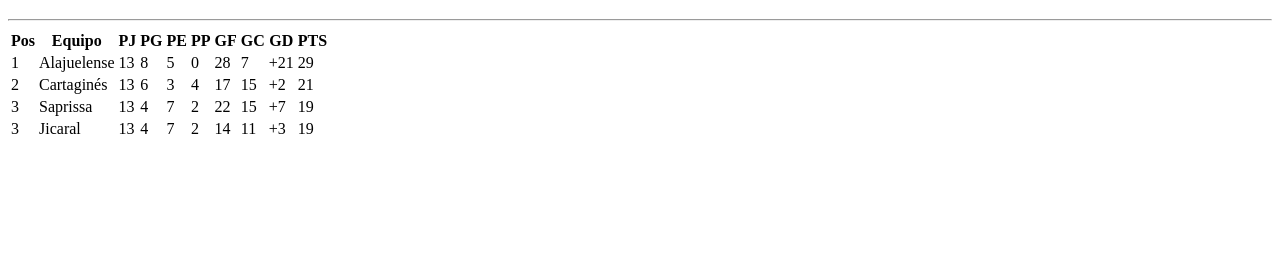
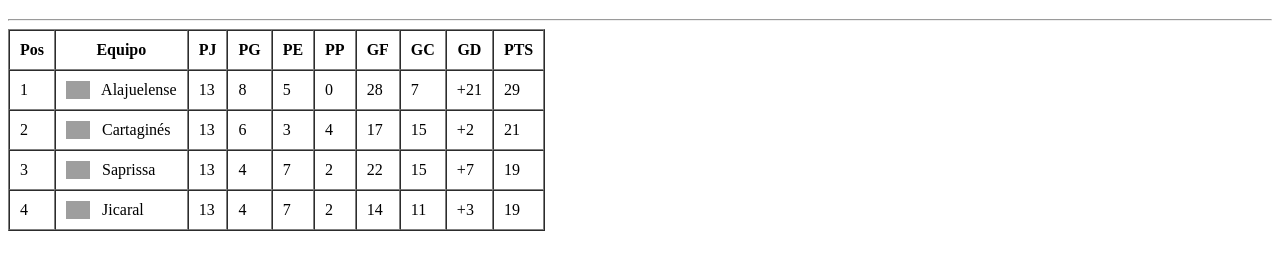
Before and after one commit to Anthony25795/clase03html, a plain HTML site: page index.html in a window 1280 px wide. Shown: the part 61-330 px from the top of the page. Drawn offline with Linux system fonts and the light colour scheme; grey boxes are pictures that could not be loaded.

Commit message:
Se agregan escudos de los equipos y estilo a la tabla

```diff
--- a/index.html
+++ b/index.html
@@ -4,12 +4,13 @@
     <meta charset="UTF-8">
     <meta http-equiv="X-UA-Compatible" content="IE=edge">
     <meta name="viewport" content="width=device-width, initial-scale=1.0">
+    <link href="style.css" rel="stylesheet">
     <title>Clase03</title>
 </head>
 <body>
     <h1>Tablas</h1>
     <hr/>
-    <table>
+    <table border="1" cellspacing="0" cellpadding="10">
 <thead>
 
     <!--<th>Table heading</th>-->
@@ -29,7 +30,7 @@
 
 <tr>
     <td>1</td>
-    <td>Alajuelense</td>
+    <td> <img style="margin: -4px 8px -4px 0; max-width: 24px; max-height: 24px;" src="https://www.unafut.com/images/equipos/alajuelense.png" alt="Liga"> Alajuelense</td>
     <td>13</td>
     <td>8</td>
     <td>5</td>
@@ -42,7 +43,7 @@
 
 <tr>
     <td>2</td>
-    <td>Cartaginés</td>
+    <td> <img style="margin: -4px 8px -4px 0; max-width: 24px; max-height: 24px;" src="https://www.unafut.com/images/equipos/csc.png" alt="Liga"> Cartaginés</td>
     <td>13</td>
     <td>6</td>
     <td>3</td>
@@ -55,7 +56,7 @@
 
 <tr>
     <td>3</td>
-    <td>Saprissa</td>
+    <td> <img style="margin: -4px 8px -4px 0; max-width: 24px; max-height: 24px;" src="https://www.unafut.com/images/equipos/saprissa.png" alt="Liga"> Saprissa</td>
     <td>13</td>
     <td>4</td>
     <td>7</td>
@@ -67,8 +68,8 @@
 </tr>
 
 <tr>
-    <td>3</td>
-    <td>Jicaral</td>
+    <td>4</td>
+    <td> <img style="margin: -4px 8px -4px 0; max-width: 24px; max-height: 24px;" src="https://www.unafut.com/images/equipos/jicaral.png" alt="Liga"> Jicaral</td>
     <td>13</td>
     <td>4</td>
     <td>7</td>
```
